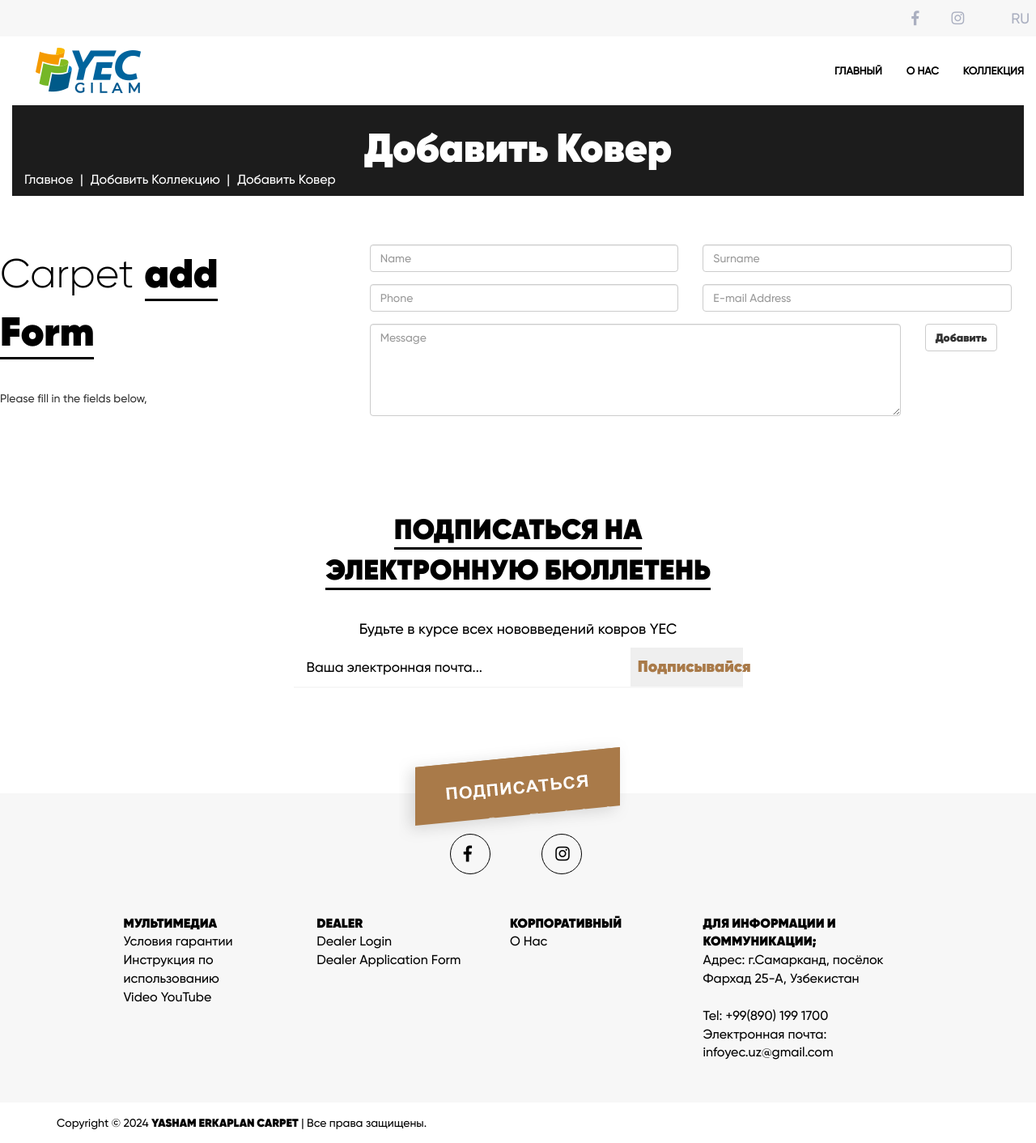
After one commit to kochevnikuz/yec.uz, a Django app: page /catalog/carpet/add/ in a window 1280 px wide. The commit adds this page. Shown: the whole page at 81% size. Run offline with Django 5.2, Linux system fonts and the light colour scheme; some libraries are stand-ins or nearby versions.

Commit message:
29.10.2024 начала форма для добавления ковра

```diff
--- /dev/null
+++ b/catalog/forms.py
@@ -0,0 +1,10 @@
+from django import forms
+from .models import Carpet
+
+
+class CarpetAddForm(forms.ModelForm):
+
+
+    class Meta:
+        model = Carpet
+        fields = ['code', 'photo', 'is_published', 'collection']
--- /dev/null
+++ b/catalog/templates/catalog/carpet_add_page.html
@@ -0,0 +1,54 @@
+{% extends 'base.html' %}
+{% load static %}
+
+{% block content %}
+<div class="banner-home">
+    <div class="container-fluid">
+        <div class="cover">
+            <h1><strong>{{ title }}</strong></h1>
+            <ol class="breadcrumb display">
+                <li class="breadcrumb-item active"><a href="{% url 'catalog:catalog' %}">Главное</a></li>
+                <li class="breadcrumb-item"><a href="#">Добавить Коллекцию</a></li>
+                <li class="breadcrumb-item"><a href="{% url 'catalog:add_carpet' %}">Добавить Ковер</a></li>
+            </ol>
+        </div>
+    </div>
+</div>
+
+<div class="col-md-12 col-xs-12 p-50 form">
+    <div class="col-md-3 col-xs-12 padding0">
+        <p class="motto">Carpet <strong>add Form</strong></p>
+        <div class=" display"></div>
+        <p class="desc">Please fill in the fields below,</p>
+    </div>
+
+    <div class="col-md-8 col-md-offset-1 col-xs-12 col-xs-offset-0">
+        <form method="POST">
+            <div class="form-group col-md-6 col-xs-12">
+                <input type="text" class="form-control" name="ad" value="" placeholder="Name">
+            </div>
+
+            <div class="form-group col-md-6 col-xs-12">
+                <input type="text" class="form-control" name="soyad" value="" placeholder="Surname">
+            </div>
+
+            <div class="form-group col-md-6 col-xs-12">
+                <input type="tel" class="form-control" name="telefon" value="" placeholder="Phone">
+            </div>
+
+            <div class="form-group col-md-6 col-xs-12">
+                <input type="mail" class="form-control" name="email" value="" placeholder="E-mail Address">
+            </div>
+
+            <div class="form-group col-md-10 col-xs-12">
+                <textarea class="form-control" rows="5" name="mesaj" placeholder="Message"></textarea>
+            </div>
+
+            <div class="form-group col-md-2 col-xs-12">
+                <button type="submit" class="btn btn-default"><strong>Добавить</strong></button>
+            </div>
+        </form>
+    </div>
+</div>
+<div class="clearfix"></div>
+{% endblock content%}
--- a/catalog/urls.py
+++ b/catalog/urls.py
@@ -7,4 +7,5 @@ urlpatterns = [
     path('', show_catalog, name='catalog'),
     path('collection/<int:pk>', show_collection_carpets, name='collection'),
     path('carpets/<int:year>/<int:month>/<int:collection_active_id>', carpets_by_date, name='carpets_by_date'),
+    path('carpet/add/', add_carpet, name='add_carpet'),
 ]
--- a/catalog/views.py
+++ b/catalog/views.py
@@ -1,6 +1,8 @@
+from lib2to3.fixes.fix_input import context
+
 from django.shortcuts import render
 from .models import Collection, Carpet
-
+from .forms import CarpetAddForm
 
 # Create your views here.
 def show_catalog(request):
@@ -35,3 +37,16 @@ def carpets_by_date(request, year, month, collection_active_id):
     }
     # Возвращаем результат в шаблон
     return render(request, 'catalog/carpets_by_date.html', context=context)
+
+def add_carpet(request):
+    if request.method == 'POST':
+        pass
+    else:
+        form = CarpetAddForm()
+
+    context = {
+        'form': form,
+        'title': 'Добавить Ковер'
+    }
+
+    return render(request, template_name='catalog/carpet_add_page.html', context=context)
```
Also changed, not shown: catalog/templates/catalog/catalog.html (+5 -4 lines), db.sqlite3.
